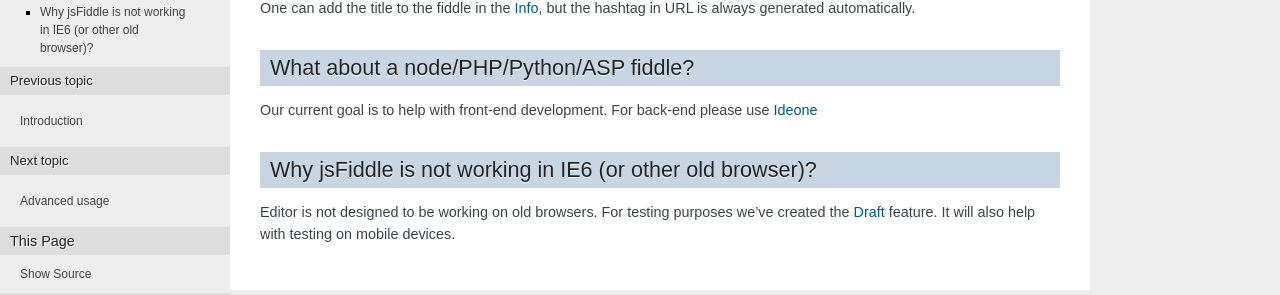
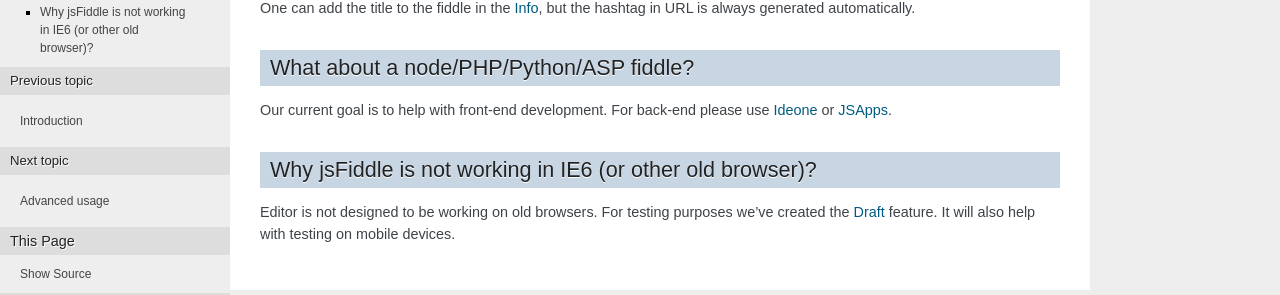
Before and after one commit to jsfiddle/jsfiddle-users, a Sphinx documentation site: the page built from docs/basic/faq.rst, in a window 1280 px wide. Shown: the part 177-472 px from the top of the page. Built offline with Sphinx 7.4.7, drawn with Linux system fonts in a browser that asks for light colours.

Commit message:
jsapps added

```diff
--- a/docs/basic/faq.rst
+++ b/docs/basic/faq.rst
@@ -14,7 +14,7 @@
 ########################################
 
 Our current goal is to help with front-end development. For back-end please
-use `Ideone <http://ideone.com/>`_
+use `Ideone <http://ideone.com/>`_ or `JSApps <http://jsapp.us/>`_.
 
 Why jsFiddle is not working in IE6 (or other old browser)?
 ##########################################################
```
